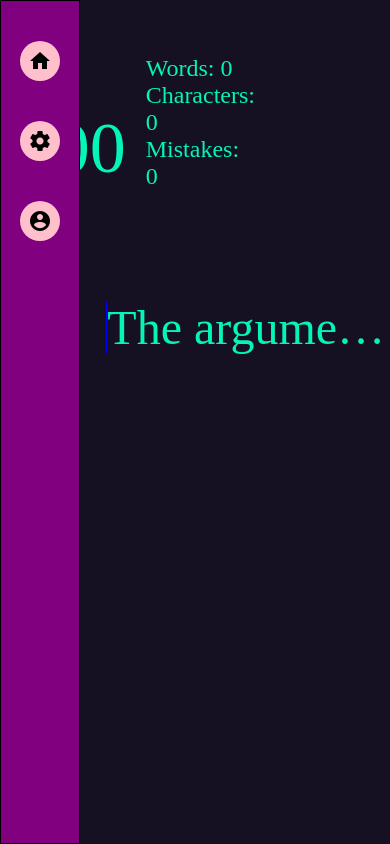
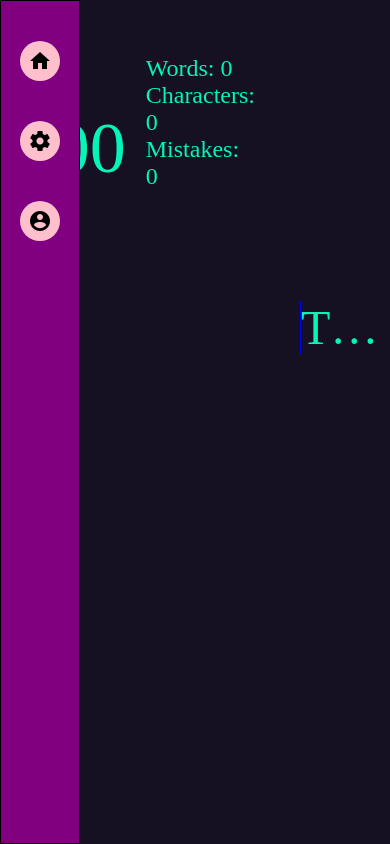
Before and after one commit to rcasia/typ3r, an Angular app: page / in a window 390 px wide. Built offline with nearby package versions, Linux system fonts and the light colour scheme; a web font is replaced by a local one.

Commit message:
Responsive end of the typ3rtext

```diff
--- a/src/app/start/start.component.css
+++ b/src/app/start/start.component.css
@@ -5,7 +5,7 @@
 }
 
 .right-text {
-    width: 800px;
+    flex: 1;
     overflow: hidden;
     text-overflow: ellipsis;
 }
```
